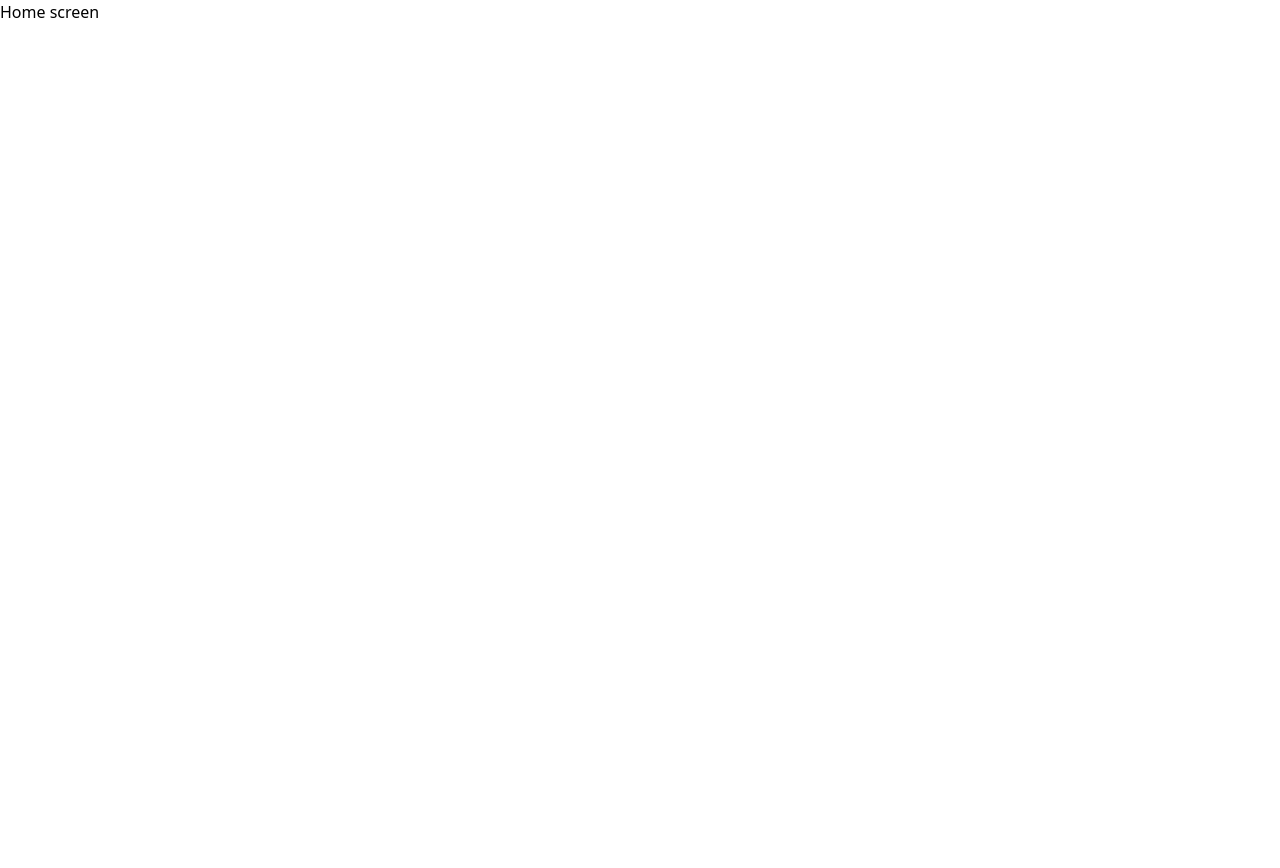
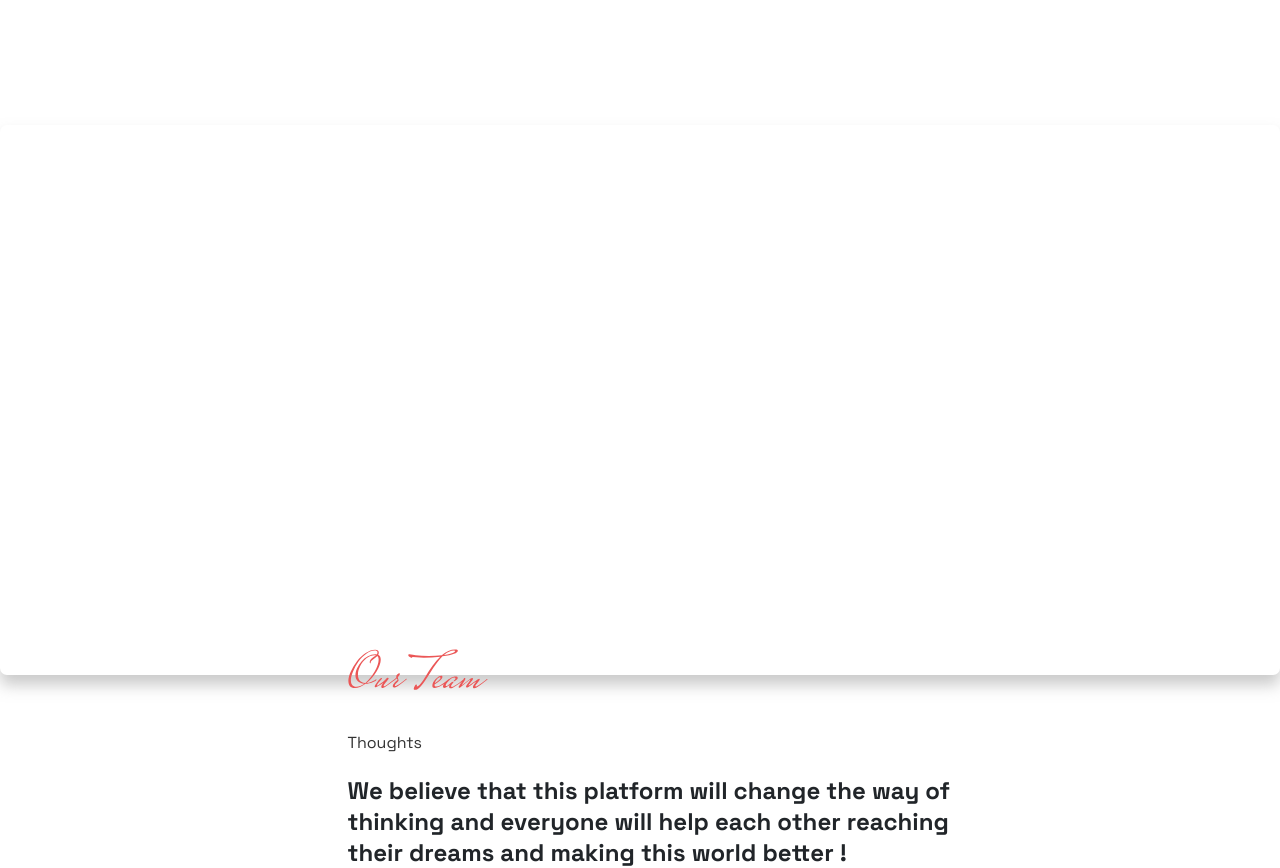
Before and after one commit to LeuIonOfficial/dreamer, a React (Vite) app in the folder frontend/dreams/: page / in a window 1280 px wide. Before the commit the page ends 800 px from the top, so only its background shows below. Built offline with nearby package versions, Linux system fonts and the light colour scheme.

Commit message:
restructered project, added new libraries

```diff
--- a/frontend/dreams/package.json
+++ b/frontend/dreams/package.json
@@ -16,6 +16,7 @@
     "axios": "^1.4.0",
     "react": "^18.2.0",
     "react-dom": "^18.2.0",
+    "react-multi-carousel": "^2.8.4",
     "react-redux": "^8.1.1",
     "react-router-dom": "^6.14.0",
     "styled-components": "^6.0.2"
--- a/frontend/dreams/src/App.tsx
+++ b/frontend/dreams/src/App.tsx
@@ -1,7 +1,7 @@
 import { BrowserRouter, Routes, Route } from "react-router-dom";
 import HomeScreen from "./screens/HomeScreen";
-import LoginScreen from "./screens/LoginScreen.tsx";
-import SignupScreen from "./screens/SignupScreen.tsx";
+import LoginScreen from "./screens/LoginScreen";
+import SignupScreen from "./screens/SignupScreen";
 
 
 const App = () => {
--- a/frontend/dreams/src/components/Thoughts.tsx
+++ b/frontend/dreams/src/components/Thoughts/Thoughts.tsx
@@ -1,5 +1,5 @@
 import './Thoughts.css'
-import Slider from "./Thoughts/Slider.tsx";
+import Slider from "./Slider";
 
 
 const Thoughts = () => {
--- a/frontend/dreams/src/screens/HomeScreen.tsx
+++ b/frontend/dreams/src/screens/HomeScreen.tsx
@@ -1,7 +1,9 @@
+import Thoughts from "../components/Thoughts/Thoughts";
+
 const HomeScreen = () => {
     return (
         <>
-            <h1>Home screen</h1>
+            <Thoughts />
         </>
     )
 }
--- a/frontend/dreams/src/screens/LoginScreen.tsx
+++ b/frontend/dreams/src/screens/LoginScreen.tsx
@@ -1,6 +1,6 @@
 import './scss/login.scss'
 import {FormEvent, useState} from 'react'
-import AuthContainer from "../components/AuthContainer";
+import AuthContainer from "../components/Authorization/AuthContainer";
 import { useNavigate } from "react-router-dom";
 
 
--- a/frontend/dreams/src/screens/SignupScreen.tsx
+++ b/frontend/dreams/src/screens/SignupScreen.tsx
@@ -1,7 +1,7 @@
 import './scss/login.scss'
 import {useState, FormEvent} from "react";
 import { useNavigate } from 'react-router-dom'
-import AuthContainer from '../components/AuthContainer';
+import AuthContainer from '../components/Authorization/AuthContainer';
 
 
 
```
Also changed, not shown: frontend/dreams/tsconfig.json (deleted, +0 -25 lines), frontend/dreams/tsconfig.node.json (deleted, +0 -10 lines), frontend/dreams/src/components/Authorization/AuthContainer.tsx (renamed from frontend/dreams/src/components/AuthContainer.tsx), frontend/dreams/src/components/Thoughts/Thoughts.css (renamed from frontend/dreams/src/components/Thoughts.css), 1 other file (tests, documents, lock files or other folders).
